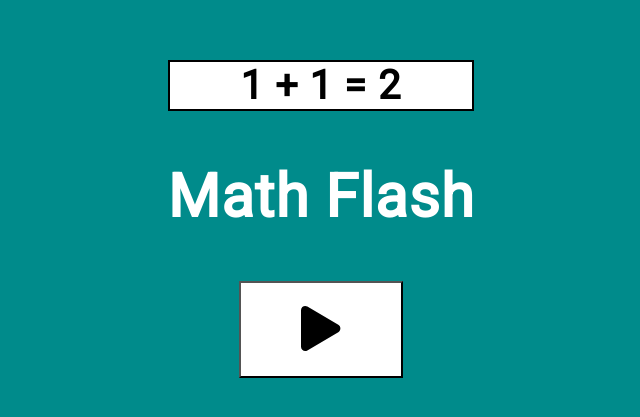
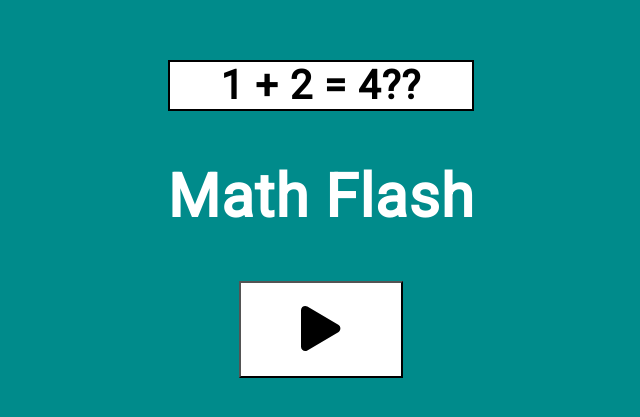
Before and after one commit to JustinSarrasin/flashMath, a plain HTML site: page dev/index.html in a window 1280 px wide. Shown: the part 181-598 px from the top of the page, without its empty margins (319-959 px from the left). Drawn offline with nearby package versions, Linux system fonts and the light colour scheme.

Commit message:
more code clean

```diff
--- a/dev/index.html
+++ b/dev/index.html
@@ -4,7 +4,7 @@
    <meta charset="UTF-8">
    <meta name="viewport" content="width=device-width, initial-scale=1.0">
    <meta http-equiv="X-UA-Compatible" content="ie=edge">
-   <title>Document</title>
+   <title>Math Flash</title>
    <script defer src="https://use.fontawesome.com/releases/v5.0.10/js/all.js" integrity="sha384-slN8GvtUJGnv6ca26v8EzVaR9DC58QEwsIk9q1QXdCU8Yu8ck/tL/5szYlBbqmS+"
    crossorigin="anonymous"></script>
    <link href="https://fonts.googleapis.com/css?family=Roboto" rel="stylesheet">
@@ -14,31 +14,17 @@
 <body>
    <section class="startPage wrapper">
       <div class="title">
-         <h2>1 + 1 = 2 </h2>
+         <h2>1 + 2 = 4?? </h2>
          <h1>Math Flash</h1>
-         <!-- <h2>???</h2>
-         <h2>
-            <i class="fas fa-check"></i>
-            Or
-            <i class="fas fa-times"></i>
-         </h2> -->
       </div>
 
       <div class="startButtons">
          <button class="play"><i class="fas fa-play"></i></button>
-         <!-- <button class="timer">20s</button> -->
       </div>
-
-      <!-- <div class="scoreButtons">
-         <button>Awards</button>
-         <button>Leaderboard</button>
-         <button>Rate</button>
-      </div> -->
    </section>
 
    <section id="game"class="questionPage wrapper">
       <div class="questionContainer">
-         <!-- <button class="soundOption">🔈</button> -->
          <div class="tally">
             <p class="runningScore"></p>
             <p class="runningTime"></p>
@@ -50,7 +36,6 @@
             </div>
 
             <div class="selectionButtons">
-               <!-- <input type="submit" value="✅" class="correct"> -->
                <button class="correct"><i class="fas fa-check"></i></button>
                <button class="wrong"><i class="fas fa-times"></i></button>
             </div>
```
